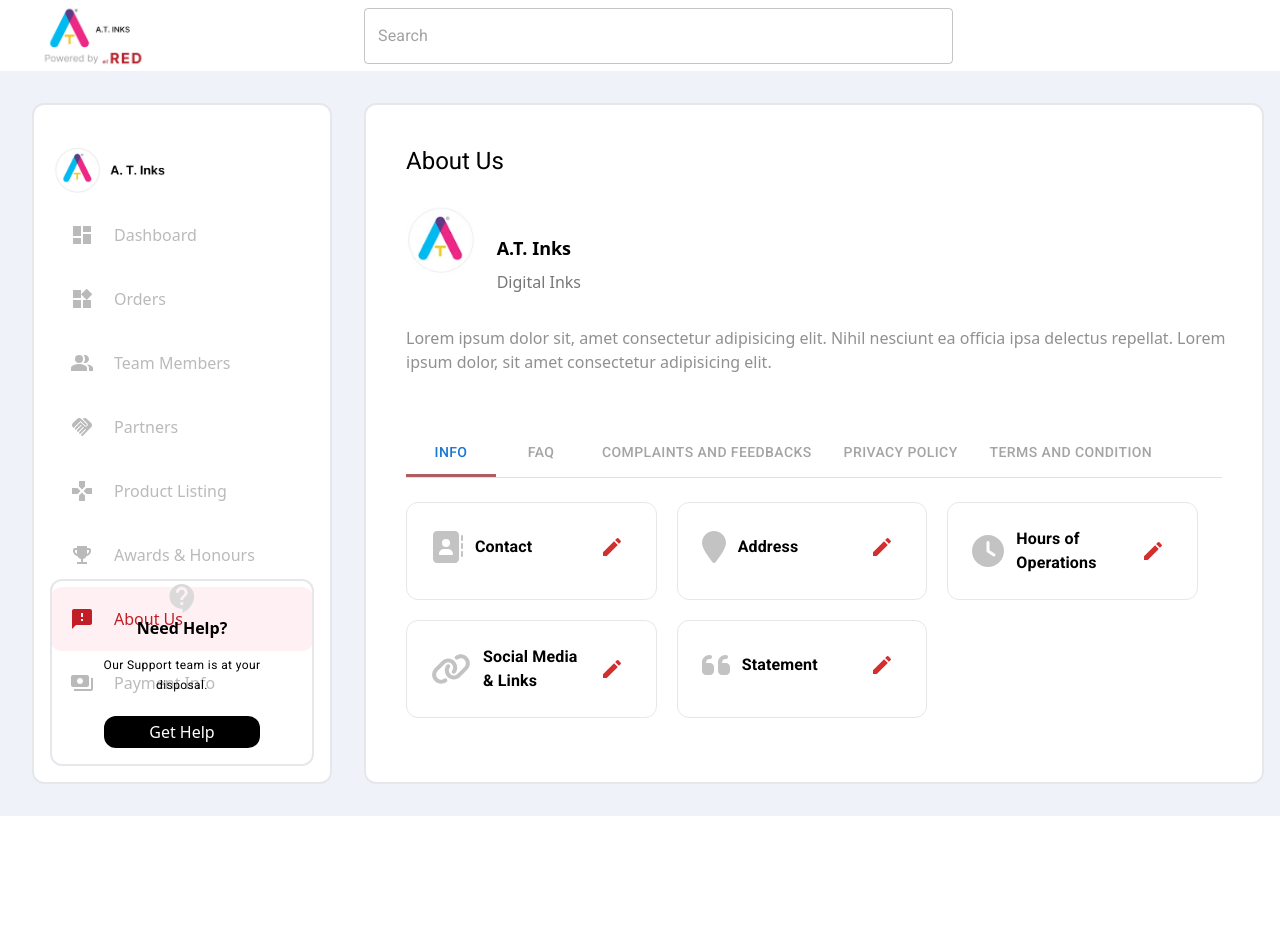
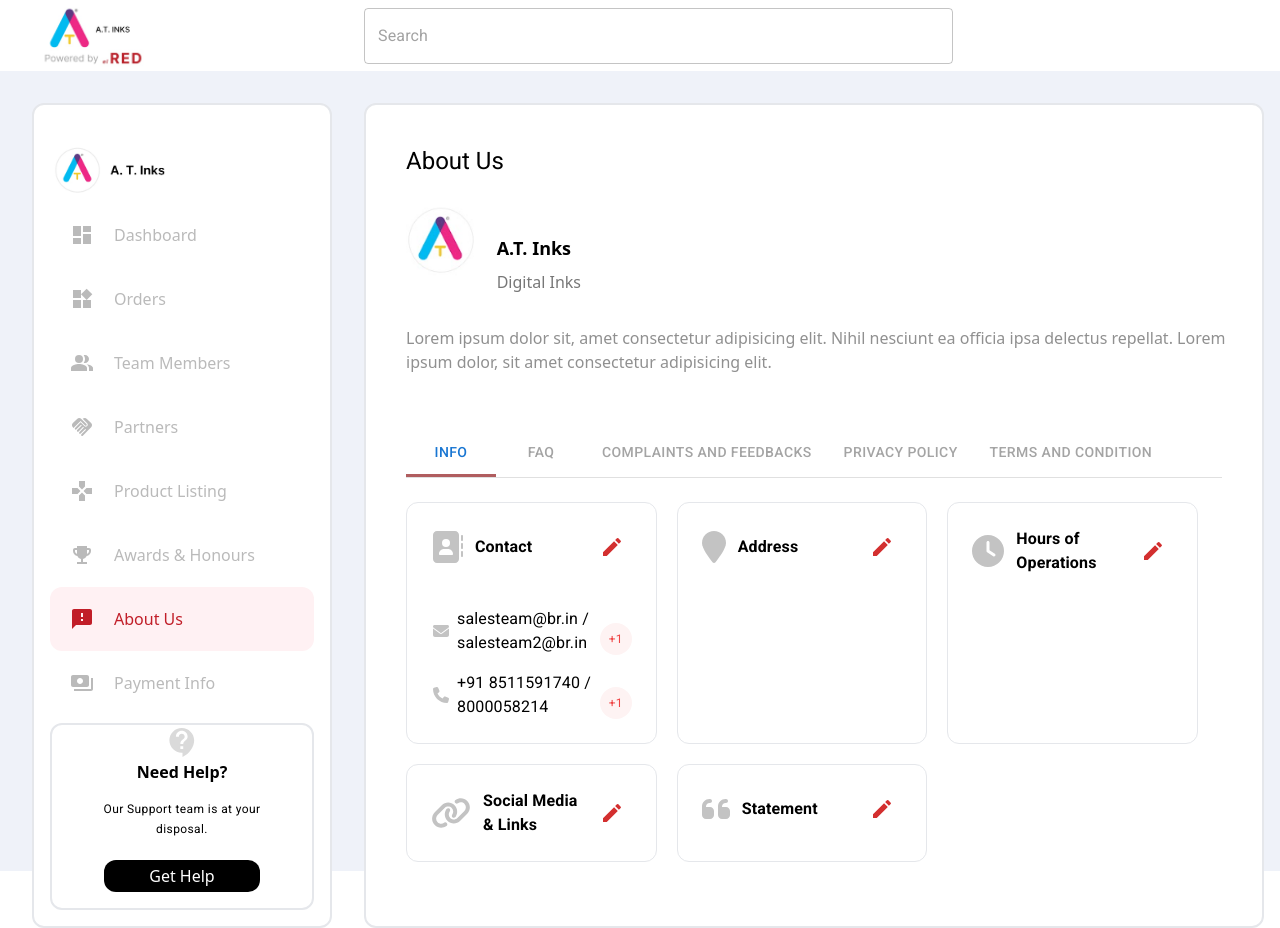
Before and after one commit to WyvernDrexx/ts_webapp_atinks, a React (Vite) app: page / in a window 1280 px wide. Before the commit the page ends 816 px from the top, so only its background shows below. Built offline with nearby package versions, Linux system fonts and the light colour scheme.

Commit message:
contact us card initial design

```diff
--- a/src/features/contact/components/AboutUs/Components/Info.tsx
+++ b/src/features/contact/components/AboutUs/Components/Info.tsx
@@ -3,16 +3,63 @@
   faLocationPin,
   faClock,
   faLink,
-  faQuoteLeft
+  faQuoteLeft,
+  faEnvelope,
+  faPhone
 } from '@fortawesome/free-solid-svg-icons'
+import { FontAwesomeIcon } from '@fortawesome/react-fontawesome'
+import { cn } from 'utils'
 import { Card } from './Card'
 
 function Info() {
+  const emails = ['salesteam@br.in', 'salesteam2@br.in', 'salesteam3@br.in']
+  const phoneNumbers = ['+91 8511591740', '8000058214', '112233445566']
+
   const cards = [
     {
       title: 'Contact',
       icon: faAddressBook,
-      onEditClick: () => alert('Clicked!')
+      onEditClick: () => alert('Clicked!'),
+      Body: (
+        <div className='ml-[2px] mt-10'>
+          <div className='flex items-center relative'>
+            <FontAwesomeIcon color='#c3c3c3' icon={faEnvelope} />
+            <div className='relative flex w-[100%]'>
+              <p className='ml-2'>{emails.slice(0, 2).join(' / ')}</p>
+              {emails.length > 2 && (
+                <span
+                  className={cn(
+                    'text-red-500 bg-[#fef3f3]',
+                    'absolute right-0 bottom-0 h-8 w-8',
+                    'text-xs ',
+                    'flex justify-center items-center rounded-full'
+                  )}
+                >
+                  +{emails.length - 2}
+                </span>
+              )}
+            </div>
+          </div>
+          <div className='flex items-center mt-4 relative'>
+            <FontAwesomeIcon color='#c3c3c3' icon={faPhone} />
+            <div className='relative flex w-[100%]'>
+              <p className='ml-2'>{phoneNumbers.slice(0, 2).join(' / ')}</p>
+              {phoneNumbers.length > 2 && (
+                <span
+                  className={cn(
+                    'text-red-500 bg-[#fef3f3]',
+                    'absolute right-0 bottom-0 h-8 w-8',
+                    'text-xs ',
+                    'flex justify-center items-center rounded-full'
+                  )}
+                >
+                  +{phoneNumbers.length - 2}
+                </span>
+              )}
+            </div>
+          </div>
+        </div>
+      )
     },
     {
       title: 'Address',
@@ -39,7 +86,9 @@
   return (
     <div className='grid grid-cols-3 gap-5'>
       {cards.map((e) => (
-        <Card icon={e.icon} onEditClick={e.onEditClick} title={e.title} />
+        <Card icon={e.icon} onEditClick={e.onEditClick} title={e.title}>
+          {e.Body && e.Body}
+        </Card>
       ))}
     </div>
   )
```
